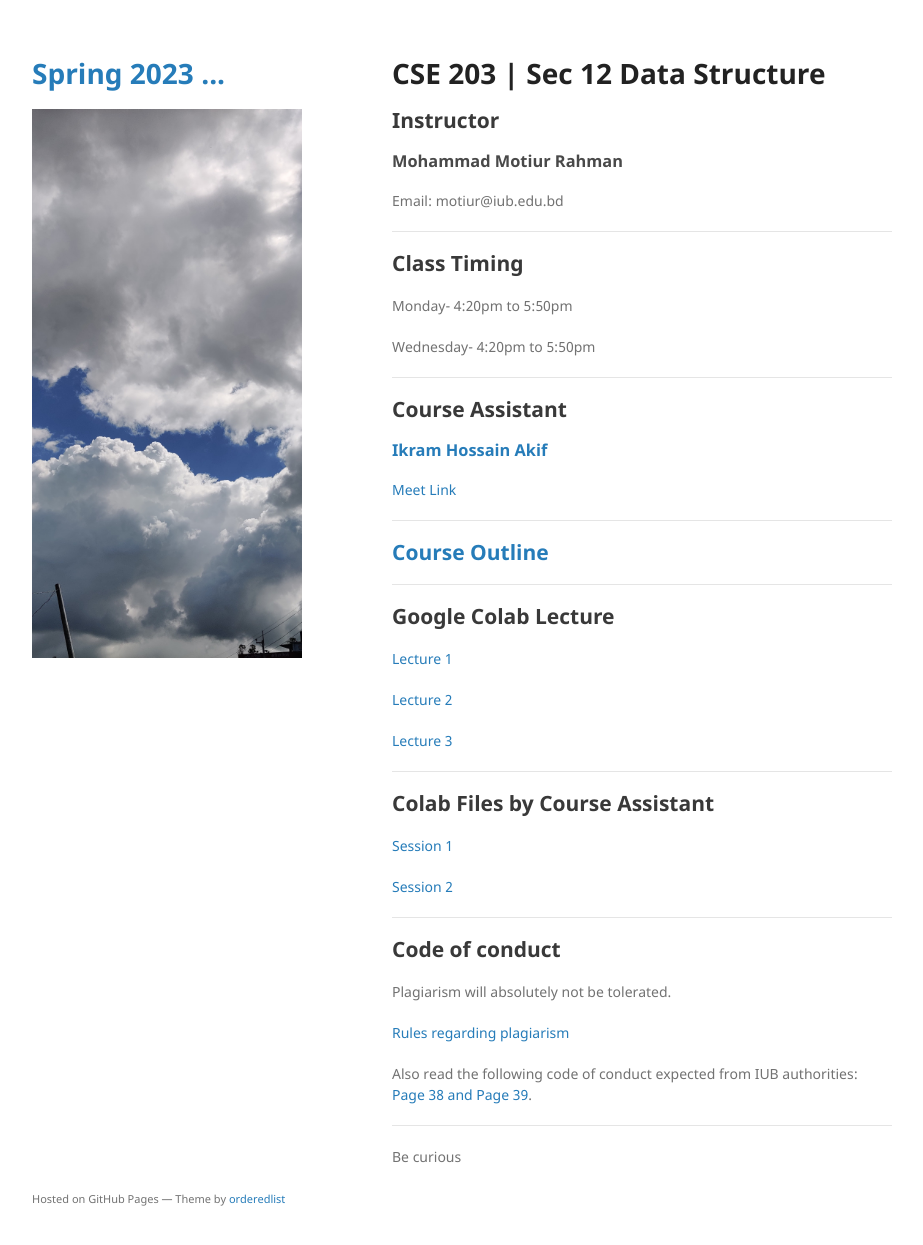
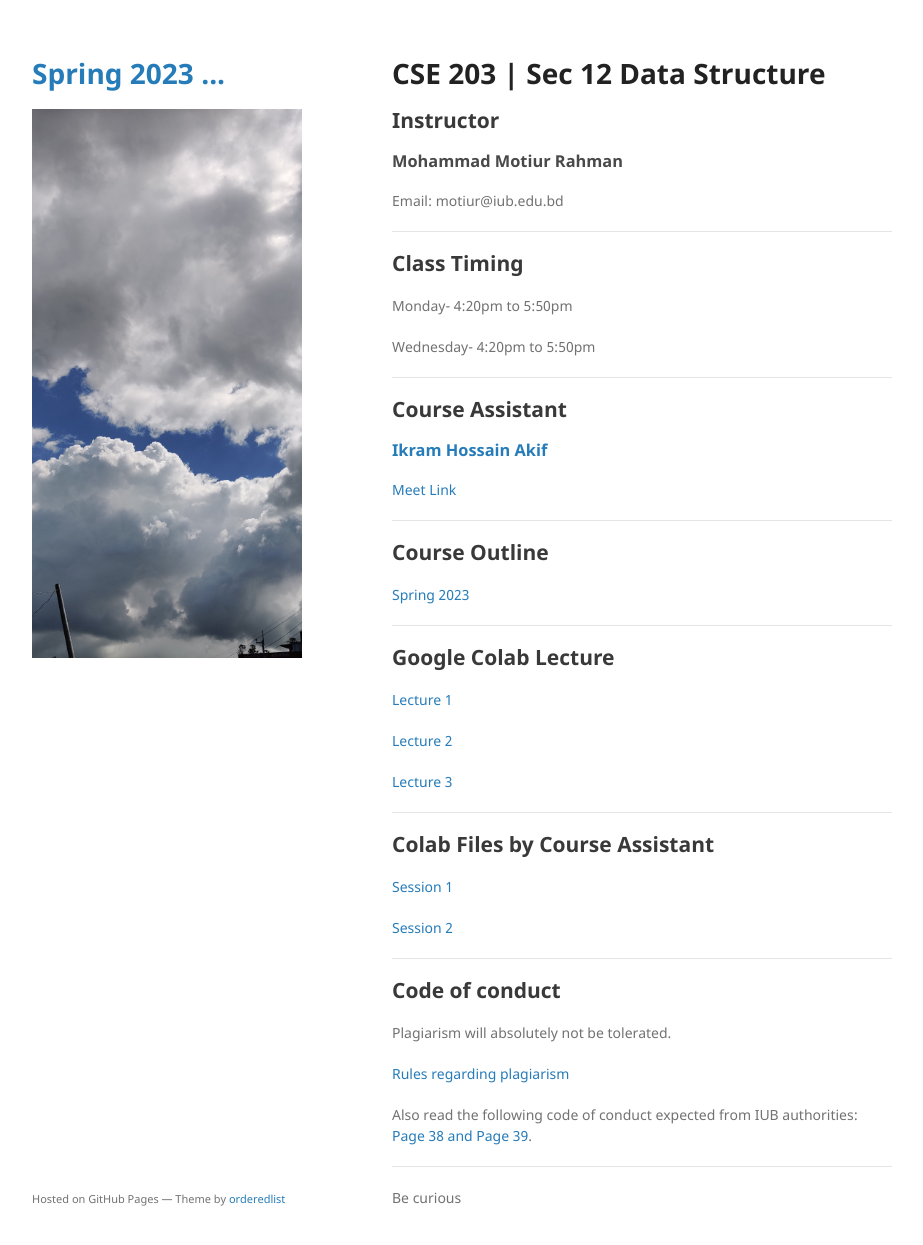
Before and after one commit to mohammadmotiurrahman/mohammadmotiurrahman.github.io, a Jekyll site: the page built from cse203_12/index.md, in a window 1280 px wide and 1278 px high. Shown: the top 1245 px of the window, without its empty margins (178-1101 px from the left). Built offline with Jekyll 4.4.1, drawn with Linux system fonts in a browser that asks for light colours; our own code applies the rules of GitHub Pages for plain Markdown files.

Commit message:
Update index.md

```diff
--- a/cse203_12/index.md
+++ b/cse203_12/index.md
@@ -20,7 +20,9 @@
 
 * * *
 
-## [Course Outline](https://drive.google.com/file/d/1z54mqMOghtS7a8FLOoKlwdsRTY9zzTQS/view?usp=sharing)
+## Course Outline
+
+[Spring 2023](https://drive.google.com/file/d/1z54mqMOghtS7a8FLOoKlwdsRTY9zzTQS/view?usp=sharing)
 
 * * *
 
```
